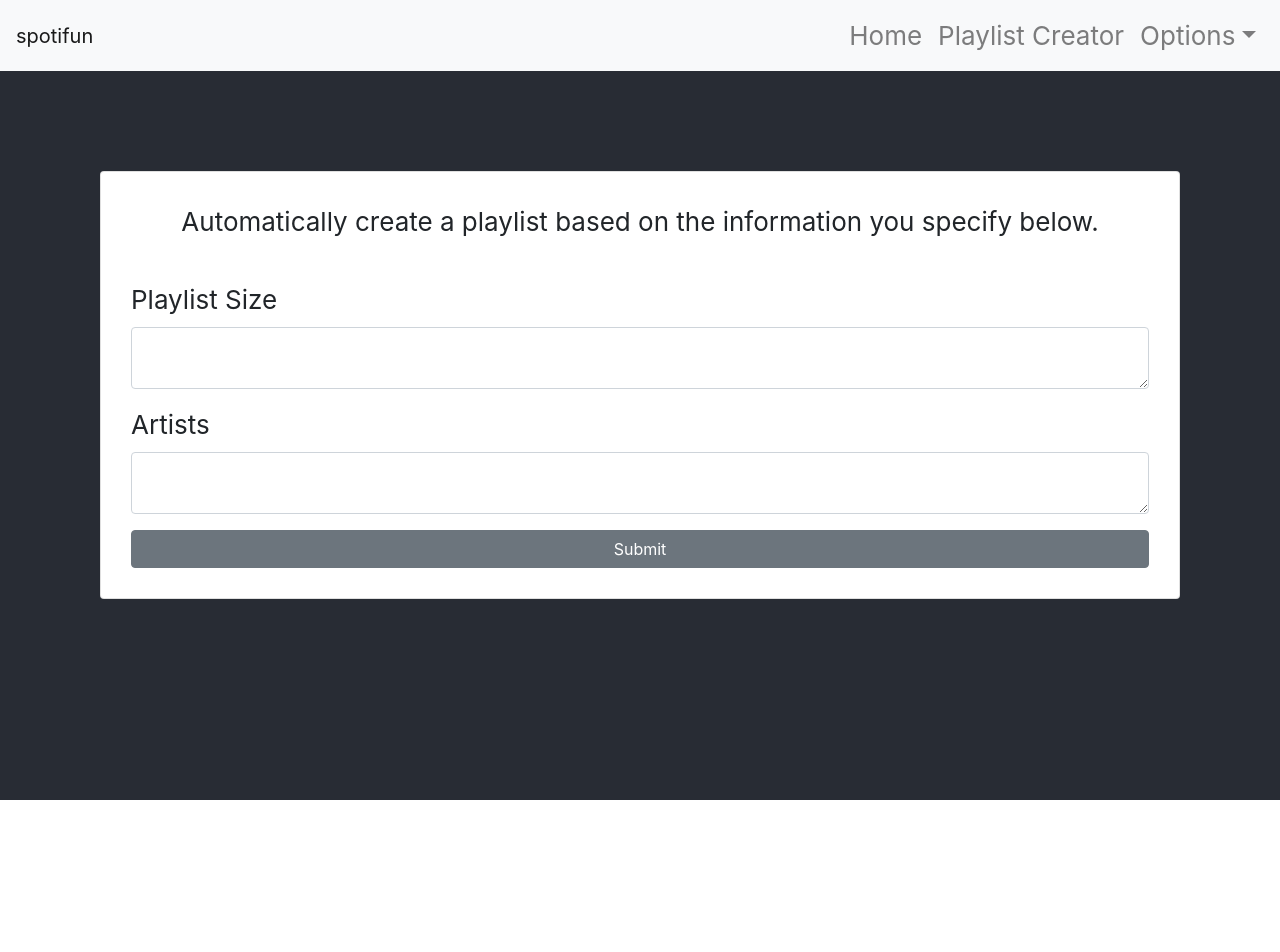
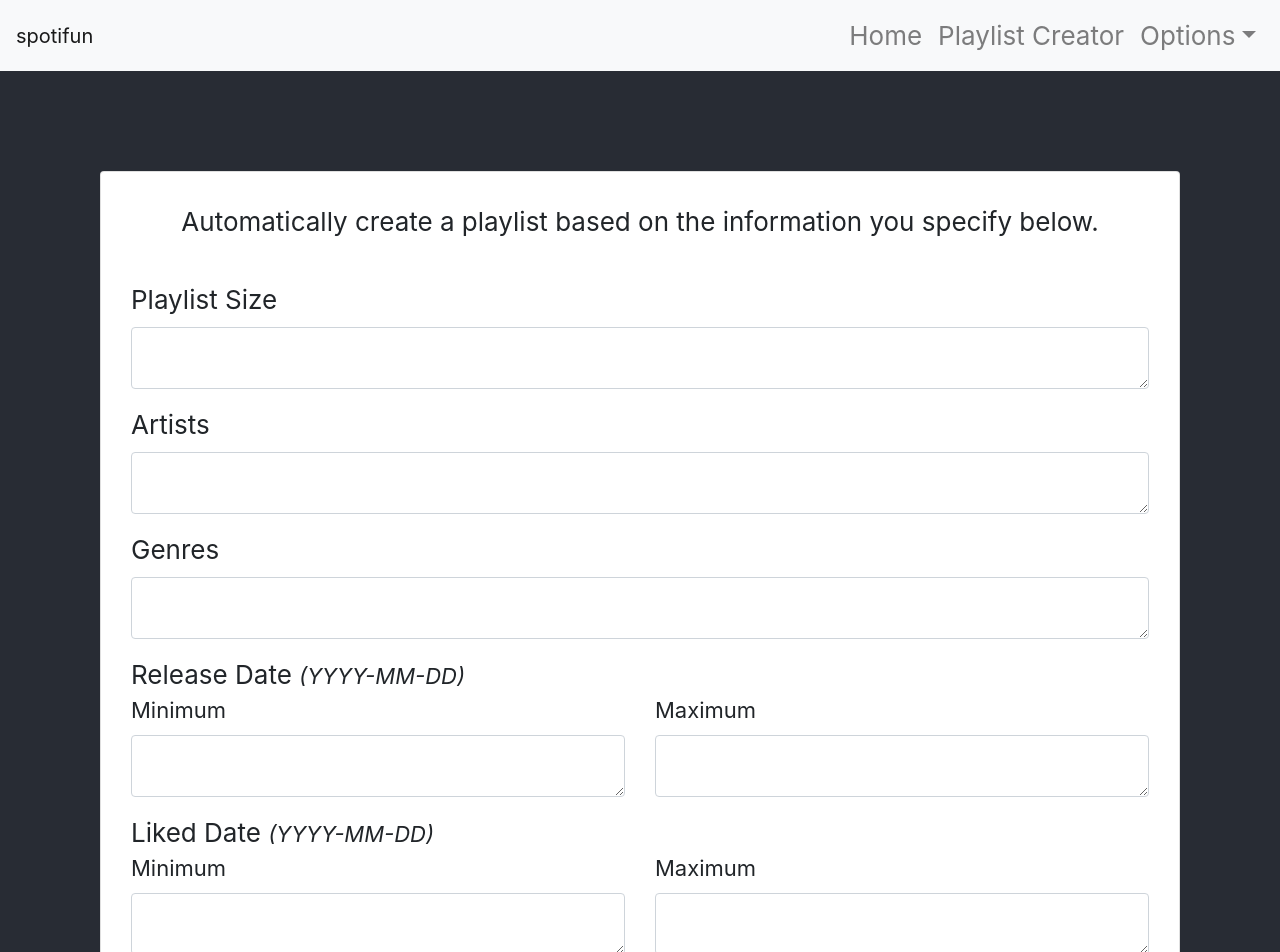
Before and after one commit to cptodd757/spotifun, a React (Create React App) app in the folder frontend/: page /playlist_creator in a window 1280 px wide. Shown: the top 952 px of the page. Before the commit the page ends 800 px from the top, so only its background shows below. Built offline with nearby package versions, Linux system fonts and the light colour scheme.

Commit message:
more fields added

```diff
--- a/frontend/src/PlaylistCreator/PlaylistCreator.css
+++ b/frontend/src/PlaylistCreator/PlaylistCreator.css
@@ -15,6 +15,22 @@
     text-align: center;
 }
 
+.ranged-input
+{
+    font-size: calc(6px + 2vmin)
+}
+
+.format
+{
+    font-size: calc(6px + 2vmin);
+    font-style: italic;
+}
+
+.format:not(#release_date_format):not(#liked_date_format)
+{
+    display:none;
+}
+
 .playlistcreator {
     background-color: #282c34;
     min-height: 100vh;
--- a/frontend/src/PlaylistCreator/PlaylistCreator.js
+++ b/frontend/src/PlaylistCreator/PlaylistCreator.js
@@ -1,5 +1,5 @@
 import React, { Component } from 'react';
-import { Button, Form, FormGroup, Label, Input, FormText } from 'reactstrap';
+import { Button, Form, FormGroup, Label, Input, FormText, Containter, Row, Col } from 'reactstrap';
 import NavbarComponent from '../NavbarComponent/NavbarComponent.js';
 import { Nav } from 'react-bootstrap';
 import './PlaylistCreator.css';
@@ -12,13 +12,14 @@ export default class PlaylistCreator extends Component {
     this.state = {
       params:
       {
-        playlist_size:-1,
-        artists: ''
+        // playlist_size:-1,
+        // artists: ''
         // genres:''
       },
       genre_options:['rap',
                      'pop',
-                     'pop rap']
+                     'pop rap'],
+      rangedParamsList: ['Release Date', 'Liked Date','Tempo','Acousticness','Danceability','Energeticness','Instrumentalness','Valence']
     }
     this.handleChange = this.handleChange.bind(this)
     this.submit = this.submit.bind(this)
@@ -26,13 +27,13 @@ export default class PlaylistCreator extends Component {
 
   handleChange(event)
   {
-    let param_name = event.target.name;
+    let param_id = event.target.id;
     let value = event.target.value;
     //this.setState((name, value) => {console.log(name,value); return {name: value}})
     let params = this.state.params;
-    params[param_name] = value;
+    params[param_id] = value;
     this.setState({params: params});
-    console.log('onChange method called!',event.target.name,event.target.value);
+    console.log('onChange method called!',event.target.id,event.target.value);
     console.log('state:',this.state)
   }
 
@@ -85,6 +86,31 @@ export default class PlaylistCreator extends Component {
             <Input type="textarea" name="artists" id="artists" onChange={this.handleChange} />
           </FormGroup>
 
+          <FormGroup>
+            <Label for="exampleText">Genres</Label>
+            <Input type="textarea" name="genres" id="genres" onChange={this.handleChange} />
+          </FormGroup>
+          {
+           this.state.rangedParamsList.map(key =>
+            <div>
+              {key} <text id={key.toLowerCase().replace(' ','_') + "_format"} className="format">(YYYY-MM-DD)</text>
+              <Row>
+                <Col className="ranged-input">
+                  <FormGroup>
+                    <Label for="exampleText">Minimum </Label>
+                    <Input type="textarea" id={(key + "_lower").toLowerCase().replace(' ','_')} onChange={this.handleChange} />
+                  </FormGroup>
+                </Col>
+                <Col className="ranged-input">
+                  <FormGroup>
+                    <Label for="exampleText">Maximum </Label>
+                    <Input type="textarea" id={(key + "_upper").toLowerCase().replace(' ','_')} onChange={this.handleChange} />
+                  </FormGroup>
+                </Col>
+              </Row>
+           </div>)
+          }
+
           {/* <FormGroup>
             <Label for="exampleSelectMulti">Genres</Label>
             <Input type="textarea" name="genres" id="genres" onChange={this.handleChange} />
```
